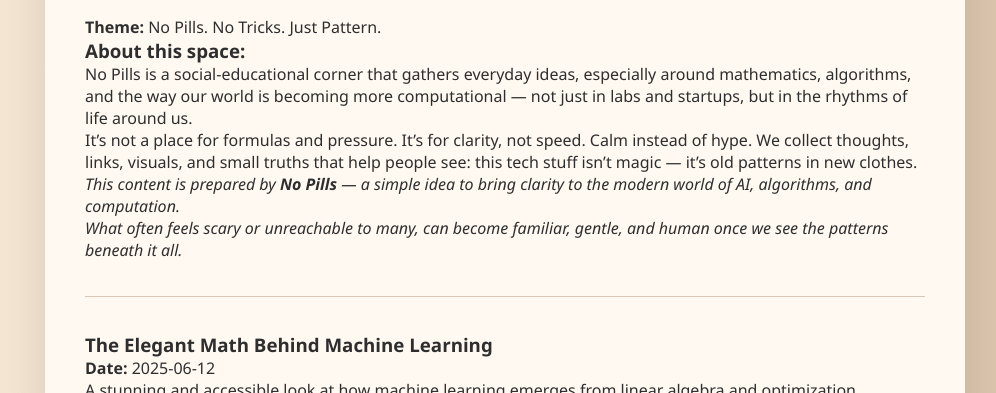
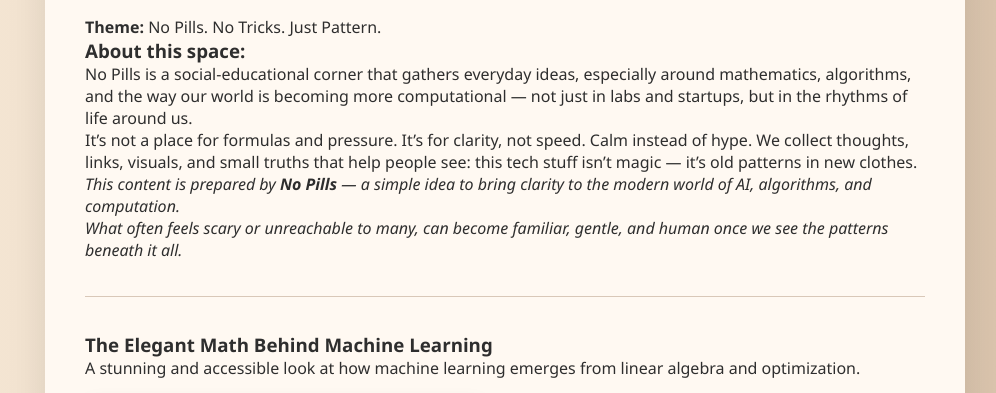
Before and after one commit to NoPill/NO-PILL, a plain HTML site: page index.html in a window 1280 px wide. Shown: the part 184-577 px from the top of the page, without its empty margins (135-1131 px from the left). Drawn offline with Linux system fonts and the light colour scheme; grey boxes are pictures that could not be loaded.

Commit message:
Update index.html

```diff
--- a/index.html
+++ b/index.html
@@ -110,7 +110,6 @@
         const section = document.getElementById('entry-section');
         section.innerHTML = `
           <h3>${latest.title}</h3>
-          <p><strong>Date:</strong> ${latest.date}</p>
           <p>${latest.note}</p>
           <a href="${latest.youtube}" target="_blank">
             <img class="video-thumbnail" src="${latest.thumbnail}" alt="Thumbnail for ${latest.title}" />
```
